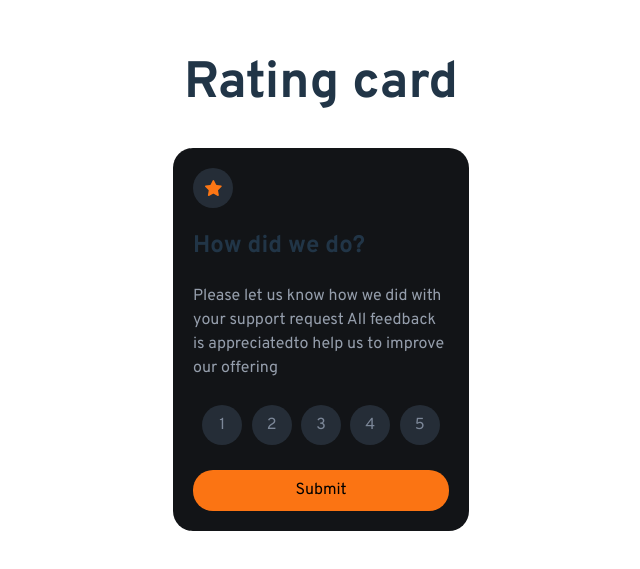
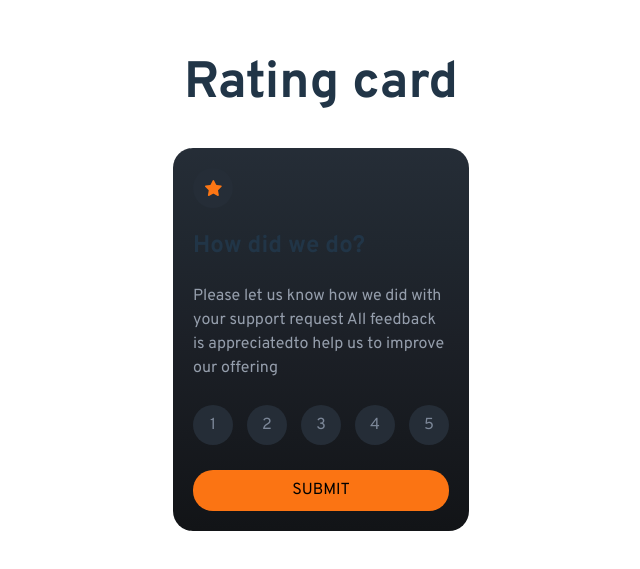
Before and after one commit to Camilo-Suarez98/react-component-2, a React (Vite) app: page / in a window 1280 px wide. Shown: the part 123-692 px from the top of the page, without its empty margins (319-959 px from the left). Built offline with nearby package versions, Linux system fonts and the light colour scheme.

Commit message:
Logical part to choose a calification

```diff
--- a/src/components/Card/Card.scss
+++ b/src/components/Card/Card.scss
@@ -8,7 +8,7 @@
 }
 
 .card-rating {
-  background-color: var(--very-dark-blue-color);
+  background: linear-gradient(to bottom, var(--dark-blue-color), #20272f, #1c2027, #171a1f, var(--very-dark-blue-color));;
   width: 16rem;
   padding: 20px;
   border-radius: 20px;
@@ -40,6 +40,13 @@
       width: 100%;
       border-radius: 20px;
       margin-top: 25px;
+      transition: background-color 0.7s ease-out 100ms;
+      text-transform: uppercase;
+
+      &:hover {
+        background-color: var(--white-color);
+        color: var(--orange-color);
+      }
     }
   }
 
--- a/src/components/Rating/Rating.scss
+++ b/src/components/Rating/Rating.scss
@@ -7,4 +7,25 @@
   align-items: center;
   border-radius: 100%;
   color: var(--medium-grey-color);
+  cursor: pointer;
+  transition: background-color 0.7s ease-out 100ms;
+
+  &:hover {
+    background-color: var(--orange-color);
+    color: var(--white-color);
+  }
+
 }
+
+.active {
+  background-color: var(--orange-color);
+  color: var(--white-color);
+  width: 40px;
+  height: 40px;
+  display: flex;
+  justify-content: center;
+  align-items: center;
+  border-radius: 100%;
+  cursor: pointer;
+  transition: background-color 0.7s ease-out 100ms;
+}
--- a/src/components/Rating/index.jsx
+++ b/src/components/Rating/index.jsx
@@ -1,10 +1,10 @@
 import React from 'react'
 import './Rating.scss'
 
-export const Rating = ({ onClick, value }) => {
+export const Rating = ({ isSelected, onClick, value }) => {
   return (
-    <div className='rating'>
-      <div onClick={onClick}>{value}</div>
-    </div>
+    <>
+      <div className={isSelected ? 'active' : 'rating'} onClick={onClick}>{value}</div>
+    </>
   )
 }
--- a/src/components/RatingRange/RatingRange.scss
+++ b/src/components/RatingRange/RatingRange.scss
@@ -1,5 +1,5 @@
 .rating-range {
   display: flex;
-  justify-content: space-evenly;
+  justify-content: space-between;
   align-items: center;
 }
--- a/src/components/RatingRange/index.jsx
+++ b/src/components/RatingRange/index.jsx
@@ -1,18 +1,23 @@
+import { useState } from 'react'
 import { Rating } from '../Rating'
 import './RatingRange.scss'
 
 export const RatingRange = () => {
+  const [ rating, setRating ] = useState(0)
+  const [ selected, setSelected ] = useState(false)
 
-  const handleClick = () => {
-    console.log('hola');
+  const handleClick = (selectedRating) => {
+    setSelected(!selected)
+    setRating(selectedRating)
   }
+
   return (
     <div className='rating-range'>
-      <Rating onClick={handleClick} value='1' />
-      <Rating onClick={handleClick} value='2' />
-      <Rating onClick={handleClick} value='3' />
-      <Rating onClick={handleClick} value='4' />
-      <Rating onClick={handleClick} value='5' />
+      <Rating isSelected={rating >= 1 ?? !selected} onClick={() => handleClick(1)} value={1} />
+      <Rating isSelected={rating >= 2 ?? !selected} onClick={() => handleClick(2)} value={2} />
+      <Rating isSelected={rating >= 3 ?? !selected} onClick={() => handleClick(3)} value={3} />
+      <Rating isSelected={rating >= 4 ?? !selected} onClick={() => handleClick(4)} value={4} />
+      <Rating isSelected={rating >= 5 ?? !selected} onClick={() => handleClick(5)} value={5} />
     </div>
   )
 }
```
